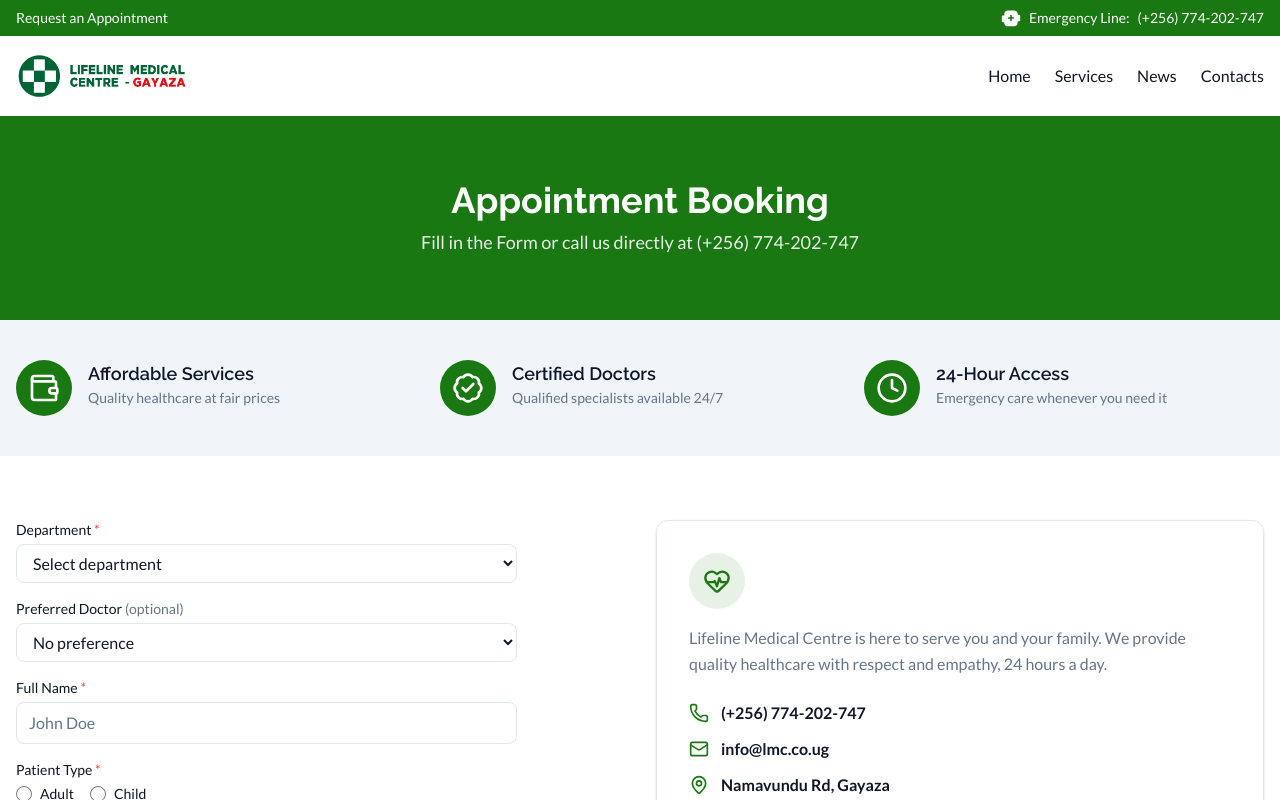
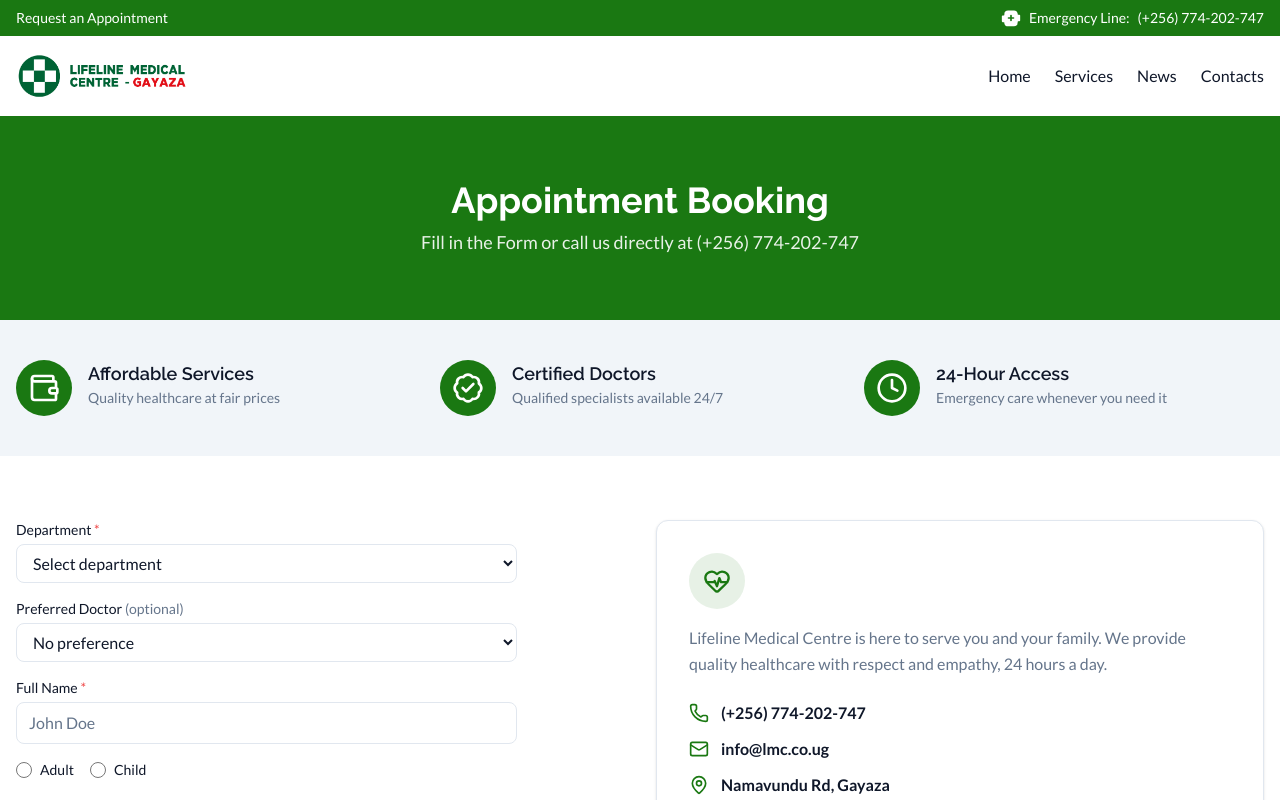
Before and after one commit to kashik09/lmc, a Next.js app: page /appointments in a window 1280 px wide. Shown: the top 800 px of the page. Built offline with nearby package versions, Linux system fonts and the light colour scheme.

Commit message:
fix(appointments): remove redundant Patient Type label
Keep sr-only legend for screen reader accessibility

```diff
--- a/components/blocks/appointment-form.tsx
+++ b/components/blocks/appointment-form.tsx
@@ -210,10 +210,10 @@ export function AppointmentForm() {
       </div>
 
       {/* Patient Type */}
-      <div>
-        <label className="mb-1 block text-sm font-medium text-foreground">
-          Patient Type <span className="text-destructive">*</span>
-        </label>
+      <fieldset>
+        <legend className="sr-only">
+          Patient Type (required)
+        </legend>
         <div className="flex gap-4">
           {patientTypeOptions.map((opt) => (
             <label key={opt.value} className="flex items-center gap-2">
@@ -232,7 +232,7 @@ export function AppointmentForm() {
         {errors.patientType && (
           <p className="mt-1 text-sm text-destructive">{errors.patientType}</p>
         )}
-      </div>
+      </fieldset>
 
       {/* Date of Birth */}
       <DatePickerField
```
